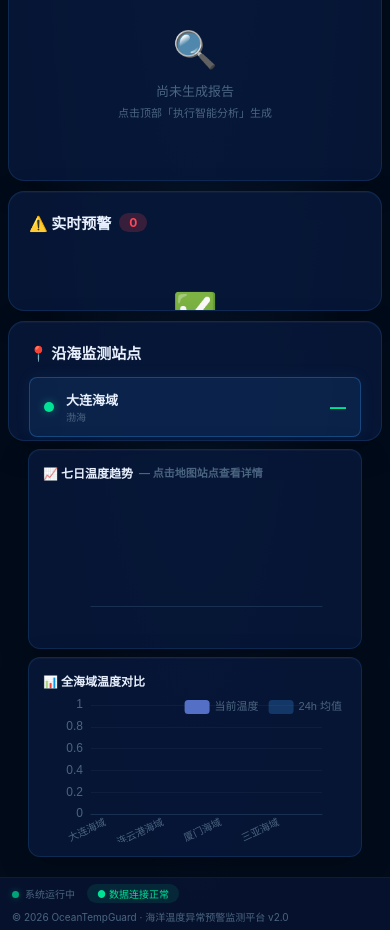
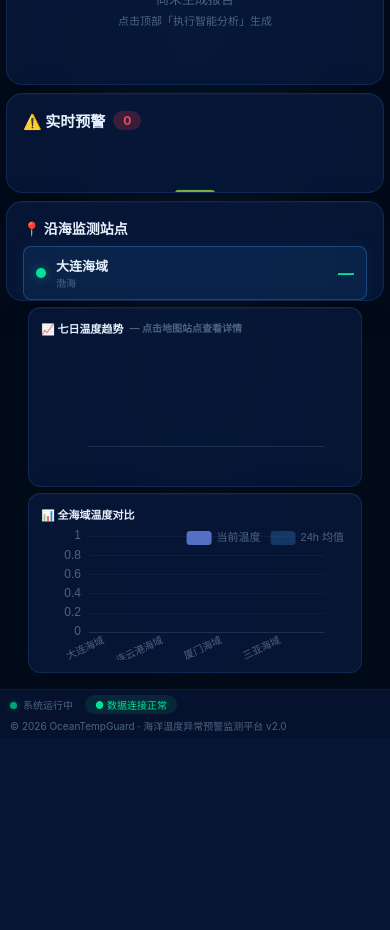
Before and after one commit to yezi520s/ocean-temp-monitor, a Flask app: page / in a window 390 px wide. Shown: the part 728-1658 px from the top of the page. After the commit the page ends 1460 px from the top, so only its background shows below. Run offline with Flask 3, Linux system fonts and the light colour scheme; data that the repository does not hold is empty.

Commit message:
style: tighten overall layout, reduce padding/gaps, smaller cards for cleaner look

```diff
--- a/templates/index.html
+++ b/templates/index.html
@@ -124,8 +124,8 @@ body {
 /* ====== 主网格 ====== */
 .main-grid {
   display: grid;
-  grid-template-columns: 1fr 340px;
-  gap: 20px; padding: 20px;
+  grid-template-columns: 1fr 360px;
+  gap: 22px; padding: 18px 22px;
   flex: 1; min-height: 0;
 }
 
@@ -203,12 +203,12 @@ body {
 }
 
 /* ====== 右侧面板 ====== */
-.side-panel { display: flex; flex-direction: column; gap: 16px; min-height: 0; }
+.side-panel { display: flex; flex-direction: column; gap: 14px; min-height: 0; }
 
 /* 预警报告面板 */
-.report-section { padding: 20px; flex: 0 0 auto; max-height: 45%; overflow-y: auto; }
+.report-section { padding: 16px; flex: 0 0 auto; max-height: 42%; overflow-y: auto; }
 .report-section h3 {
-  font-size: 15px; font-weight: 700; margin-bottom: 12px;
+  font-size: 14px; font-weight: 700; margin-bottom: 8px;
   display: flex; align-items: center; gap: 8px; color: var(--text-primary);
 }
 .report-score {
@@ -235,7 +235,7 @@ body {
 .rs-level.danger { background: rgba(255,71,87,0.2); color: var(--red); }
 
 /* 告警面板 */
-.alert-section { padding: 20px; flex: 1 1 120px; overflow-y: auto; min-height: 80px; }
+.alert-section { padding: 16px; flex: 1 1 100px; overflow-y: auto; min-height: 60px; }
 .alert-section h3 {
   font-size: 15px; font-weight: 700; margin-bottom: 16px;
   display: flex; align-items: center; gap: 8px; color: var(--text-primary);
@@ -275,11 +275,11 @@ body {
 }
 
 /* 站点列表 */
-.station-section { padding: 20px; overflow-y: auto; flex: 1 1 120px; }
-.station-section h3 { font-size: 15px; font-weight: 700; margin-bottom: 14px; color: var(--text-primary); }
+.station-section { padding: 16px; overflow-y: auto; flex: 1 1 100px; }
+.station-section h3 { font-size: 14px; font-weight: 700; margin-bottom: 8px; color: var(--text-primary); }
 .station-row {
-  display: flex; align-items: center; gap: 12px; padding: 12px 14px;
-  margin-bottom: 6px; border-radius: var(--radius-sm);
+  display: flex; align-items: center; gap: 10px; padding: 9px 12px;
+  margin-bottom: 4px; border-radius: var(--radius-sm);
   background: rgba(255,255,255,0.015); cursor: pointer;
   border: 1px solid transparent; transition: all 0.25s;
 }
@@ -301,25 +301,25 @@ body {
 
 /* ====== 底部图表 ====== */
 .charts-row {
-  display: grid; grid-template-columns: 1fr 1fr; gap: 18px;
-  margin: 0 20px 12px;
+  display: grid; grid-template-columns: 1fr 1fr; gap: 16px;
+  margin: 0 22px 10px;
   flex-shrink: 0;
 }
 .chart-box {
-  padding: 14px 18px; height: 200px;
+  padding: 12px 16px; height: 180px;
   display: flex; flex-direction: column;
 }
 .chart-box .chart-inner { flex: 1; min-height: 0; width: 100%; }
 .chart-box h3 {
-  font-size: 14px; font-weight: 600; color: var(--text-primary); margin-bottom: 6px;
+  font-size: 13px; font-weight: 600; color: var(--text-primary); margin-bottom: 4px;
   display: flex; align-items: center; gap: 6px;
 }
-.chart-box .chart-sub { font-size: 11px; color: var(--text-muted); }
+.chart-box .chart-sub { font-size: 10px; color: var(--text-muted); }
 
 /* ====== 状态栏 ====== */
 .footer-bar {
   display: flex; justify-content: space-between; align-items: center;
-  padding: 8px 24px; font-size: 11px; color: var(--text-muted);
+  padding: 6px 28px; font-size: 11px; color: var(--text-muted);
   border-top: 1px solid rgba(255,255,255,0.04);
   background: rgba(8, 20, 50, 0.85);
 }
@@ -359,7 +359,7 @@ body {
 
 /* ====== 响应式 ====== */
 @media (max-width: 1200px) {
-  .main-grid { grid-template-columns: 1fr; }
+  .main-grid { grid-template-columns: 1fr; padding: 14px; gap: 14px; }
   .stat-row { grid-template-columns: repeat(2, 1fr); }
   .charts-row { grid-template-columns: 1fr; }
   .side-panel { display: none; }
@@ -367,48 +367,46 @@ body {
 
 /* 平板 & 小屏 */
 @media (max-width: 768px) {
-  .header { padding: 12px 16px; flex-wrap: wrap; gap: 8px; }
-  .header-icon { width: 34px; height: 34px; border-radius: 10px; font-size: 18px; }
-  .header-title h1 { font-size: 18px; letter-spacing: 1px; }
-  .header-title span { font-size: 11px; }
-  .header-right { gap: 8px; }
-  .clock { padding: 6px 12px; font-size: 11px; }
-  .btn { padding: 8px 16px; font-size: 12px; }
-  .btn-text { display: none; } /* 按钮只留图标 */
-  .main-grid { padding: 12px; gap: 12px; }
-  .side-panel { display: flex !important; flex-direction: column; gap: 10px; }
-  .map-wrap { min-height: 320px; }
-  .charts-row { padding: 0 12px 12px; }
-  .chart-box { height: auto; min-height: 220px; }
-  .footer-bar { flex-wrap: wrap; gap: 6px; padding: 8px 16px; font-size: 10px; }
-  .toast { top: 12px; right: 12px; left: 12px; padding: 12px 18px; font-size: 13px; border-radius: 10px; }
+  .header { padding: 10px 14px; flex-wrap: wrap; gap: 6px; }
+  .header-icon { width: 30px; height: 30px; border-radius: 8px; font-size: 16px; }
+  .header-title h1 { font-size: 16px; letter-spacing: 0.5px; }
+  .header-title span { font-size: 10px; }
+  .header-right { gap: 6px; }
+  .clock { padding: 5px 10px; font-size: 10px; }
+  .btn { padding: 7px 14px; font-size: 11px; }
+  .btn-text { display: none; }
+  .main-grid { padding: 10px; gap: 10px; }
+  .side-panel { display: flex !important; flex-direction: column; gap: 8px; }
+  .map-wrap { min-height: 300px; }
+  .charts-row { padding: 0 10px 10px; }
+  .chart-box { height: auto; min-height: 200px; }
+  .footer-bar { flex-wrap: wrap; gap: 4px; padding: 6px 14px; font-size: 10px; }
+  .toast { top: 10px; right: 10px; left: 10px; padding: 10px 16px; font-size: 12px; border-radius: 8px; }
 }
 
 /* 手机 */
 @media (max-width: 480px) {
   .app { height: auto; min-height: 100dvh; overflow-y: auto; }
-  .header { padding: 10px 12px; }
-  .header-brand { gap: 8px; }
-  .header-icon { width: 28px; height: 28px; border-radius: 8px; font-size: 16px; }
-  .header-title h1 { font-size: 14px; letter-spacing: 0; }
-  .header-title span { display: block; font-size: 10px; }
-  .header-right { gap: 4px; }
+  .header { padding: 8px 10px; }
+  .header-brand { gap: 6px; }
+  .header-icon { width: 26px; height: 26px; border-radius: 6px; font-size: 14px; }
+  .header-title h1 { font-size: 13px; letter-spacing: 0; }
+  .header-title span { display: block; font-size: 9px; }
+  .header-right { gap: 3px; }
   .clock { display: none; }
-  .btn { padding: 7px 12px; font-size: 11px; border-radius: 18px; }
+  .btn { padding: 6px 10px; font-size: 10px; border-radius: 16px; }
   .btn-text { display: none; }
-  .main-grid { padding: 8px; gap: 8px; }
-  .stat-row { grid-template-columns: 1fr 1fr; gap: 8px; margin-bottom: 10px; }
-  .stat-card { padding: 12px; }
-  .stat-value { font-size: 20px; }
-  .map-wrap { min-height: 260px; border-radius: var(--radius-md); }
-  .side-panel {
-    display: flex !important; flex-direction: column; gap: 10px;
-  }
+  .main-grid { padding: 6px; gap: 6px; }
+  .stat-row { grid-template-columns: 1fr 1fr; gap: 6px; margin-bottom: 8px; }
+  .stat-card { padding: 10px; }
+  .stat-value { font-size: 18px; }
+  .map-wrap { min-height: 240px; border-radius: var(--radius-md); }
+  .side-panel { display: flex !important; flex-direction: column; gap: 8px; }
   .side-panel .glass { max-height: none; }
-  .charts-row { padding: 0 8px 8px; gap: 8px; }
-  .chart-box { min-height: 200px; border-radius: var(--radius-md); padding: 14px; }
-  .chart-box h3 { font-size: 12px; }
-  .footer-bar { flex-direction: column; align-items: flex-start; padding: 6px 12px; }
+  .charts-row { padding: 0 6px 6px; gap: 6px; }
+  .chart-box { min-height: 180px; border-radius: var(--radius-md); padding: 12px; }
+  .chart-box h3 { font-size: 11px; }
+  .footer-bar { flex-direction: column; align-items: flex-start; padding: 5px 10px; }
 }
 </style>
 </head>
```
Also changed, not shown: other parts of templates/index.html (+13 -13 lines).
